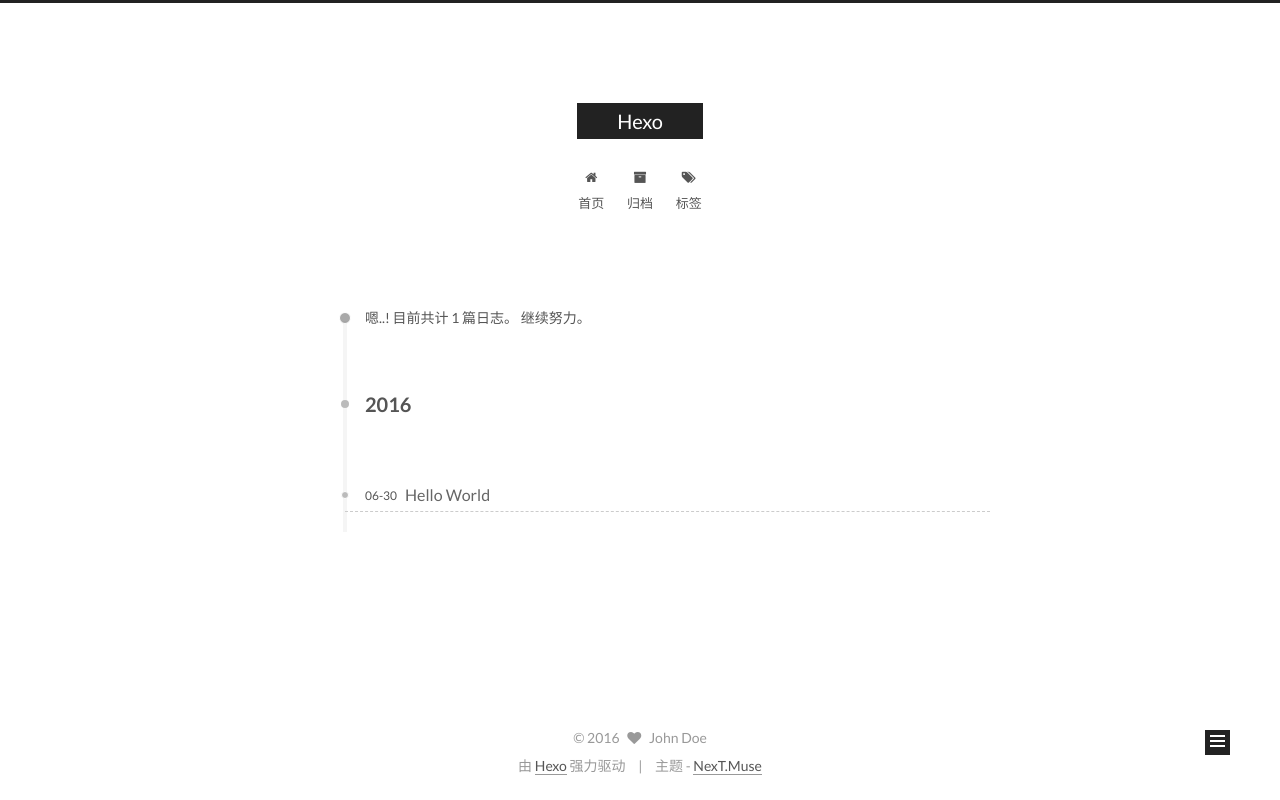
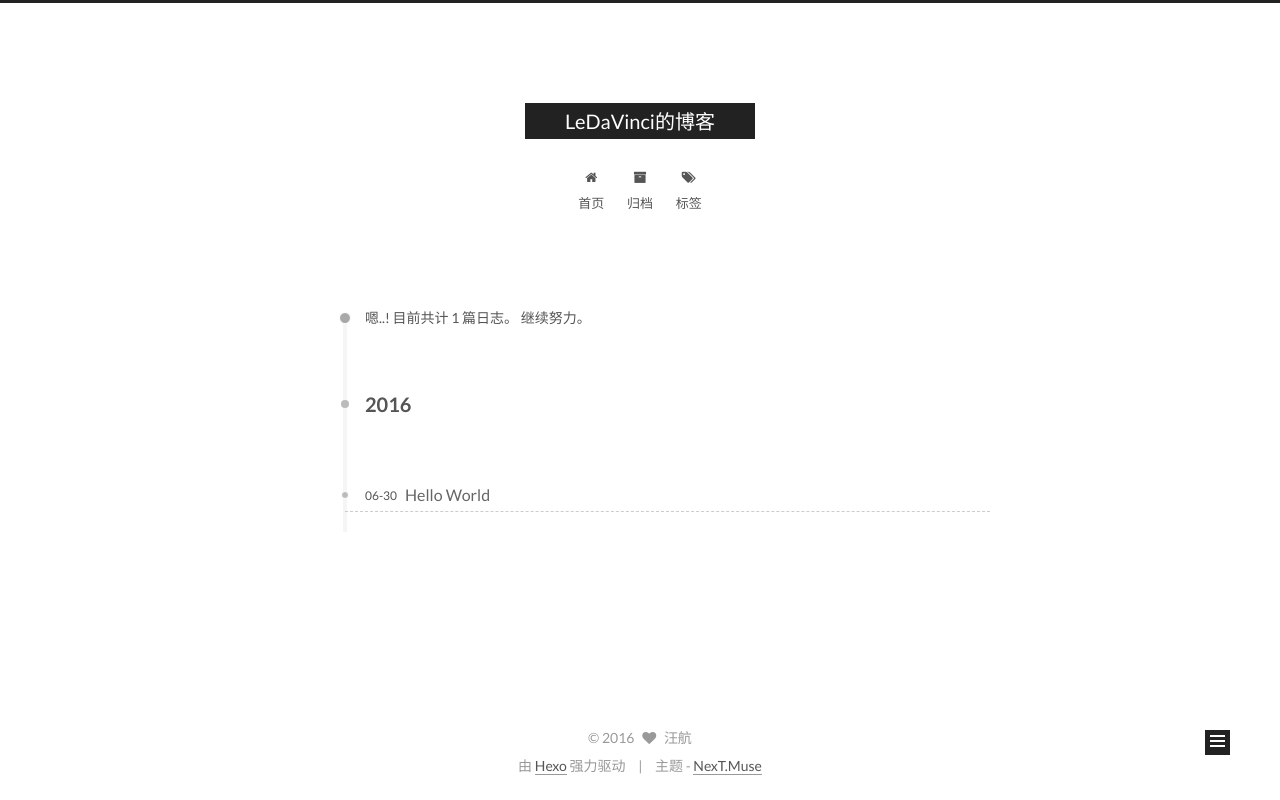
Before and after one commit to LeDaVinci/LeDaVinci.github.io, a plain HTML site: page archives/2016/06/index.html in a window 1280 px wide. Drawn offline with Linux system fonts and the light colour scheme.

Commit message:
Site updated: 2016-06-30 18:14:39

```diff
--- a/archives/2016/06/index.html
+++ b/archives/2016/06/index.html
@@ -85,11 +85,11 @@
 
 
 <meta property="og:type" content="website">
-<meta property="og:title" content="Hexo">
+<meta property="og:title" content="LeDaVinci的博客">
 <meta property="og:url" content="http://yoursite.com/archives/2016/06/index.html">
-<meta property="og:site_name" content="Hexo">
+<meta property="og:site_name" content="LeDaVinci的博客">
 <meta name="twitter:card" content="summary">
-<meta name="twitter:title" content="Hexo">
+<meta name="twitter:title" content="LeDaVinci的博客">
 
 
 
@@ -112,7 +112,7 @@
 
   <link rel="canonical" href="http://yoursite.com/archives/2016/06/"/>
 
-  <title> 归档 | Hexo </title>
+  <title> 归档 | LeDaVinci的博客 </title>
 </head>
 
 <body itemscope itemtype="http://schema.org/WebPage" lang="zh-Hans">
@@ -143,7 +143,7 @@
   <div class="custom-logo-site-title">
     <a href="/"  class="brand" rel="start">
       <span class="logo-line-before"><i></i></span>
-      <span class="site-title">Hexo</span>
+      <span class="site-title">LeDaVinci的博客</span>
       <span class="logo-line-after"><i></i></span>
     </a>
   </div>
@@ -302,8 +302,8 @@
         <div class="site-author motion-element" itemprop="author" itemscope itemtype="http://schema.org/Person">
           <img class="site-author-image" itemprop="image"
                src="/images/avatar.gif"
-               alt="John Doe" />
-          <p class="site-author-name" itemprop="name">John Doe</p>
+               alt="汪航" />
+          <p class="site-author-name" itemprop="name">汪航</p>
           <p class="site-description motion-element" itemprop="description"></p>
         </div>
         <nav class="site-state motion-element">
@@ -353,7 +353,7 @@
   <span class="with-love">
     <i class="fa fa-heart"></i>
   </span>
-  <span class="author" itemprop="copyrightHolder">John Doe</span>
+  <span class="author" itemprop="copyrightHolder">汪航</span>
 </div>
 
 <div class="powered-by">
--- a/css/main.css
+++ b/css/main.css
@@ -1548,7 +1548,7 @@
   width: 4px;
   height: 4px;
   border-radius: 50%;
-  background: #ff3465;
+  background: #ff711b;
 }
 .links-of-blogroll {
   font-size: 13px;
```
Also changed, not shown: 2016/06/30/hello-world/index.html (+6 -6 lines), archives/2016/index.html (+8 -8 lines), archives/index.html (+8 -8 lines), index.html (+8 -8 lines).
